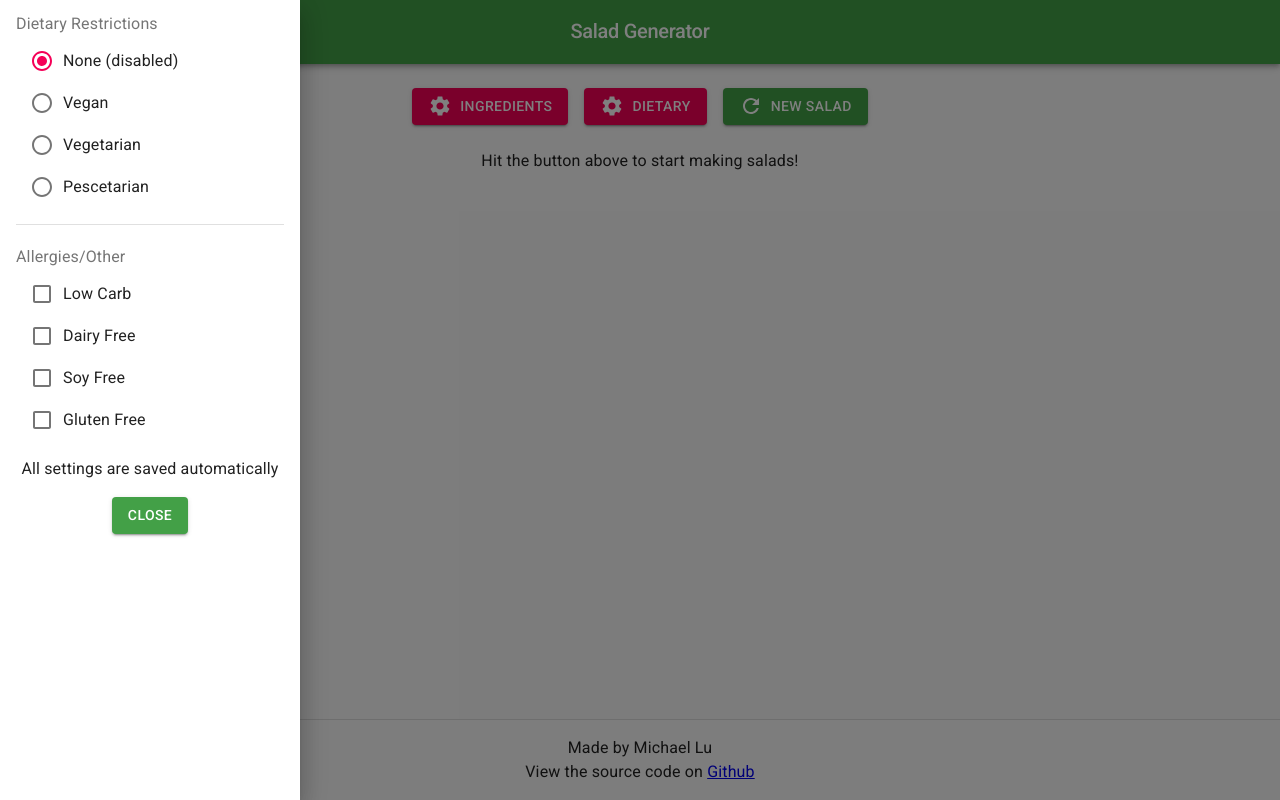
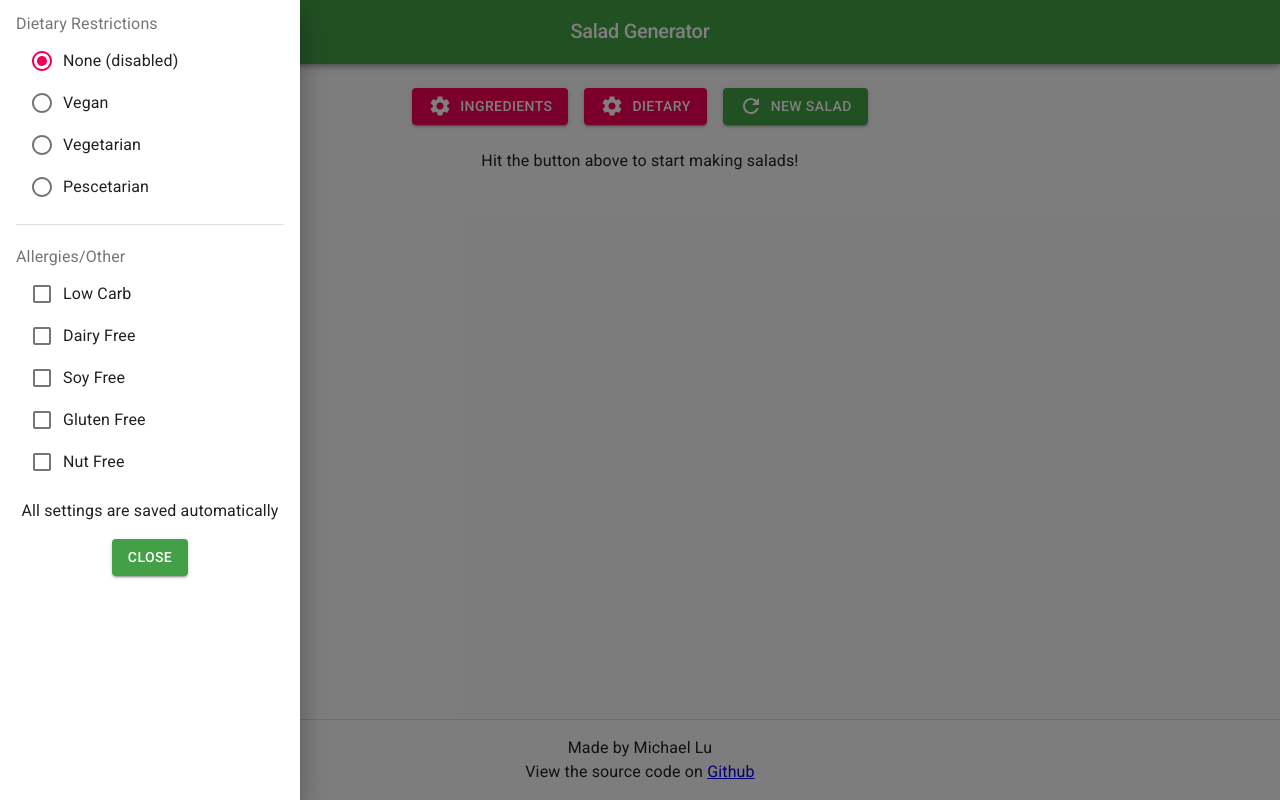
Before and after one commit to MikeLuDev/salad-generator, a React (Create React App) app: page / in a window 1280 px wide. Both pictures are taken after a click on the button "DIETARY". Built offline with nearby package versions, Linux system fonts and the light colour scheme.

Commit message:
Added nut free option

```diff
--- a/src/components/DietarySettings.tsx
+++ b/src/components/DietarySettings.tsx
@@ -53,7 +53,14 @@ const DietaryBoxes: React.FC = () => {
   const stringifiedDefaultDietarySettings = JSON.stringify(
     dietaryDefaultSettings,
   );
-  const { diet, dairyFree, glutenFree, lowCarb, soyFree } = dietarySettings;
+  const {
+    diet,
+    dairyFree,
+    glutenFree,
+    lowCarb,
+    soyFree,
+    nutFree,
+  } = dietarySettings;
 
   const getDietarySettings = () =>
     settings.dietarySettings.getDietarySettings().then((response) => {
@@ -164,6 +171,16 @@ const DietaryBoxes: React.FC = () => {
             }
             label="Gluten Free"
           />
+          <FormControlLabel
+            control={
+              <Checkbox
+                checked={nutFree}
+                onChange={handleCheckboxChange}
+                value="nutFree"
+              />
+            }
+            label="Nut Free"
+          />
         </FormGroup>
       </FormControl>
 
--- a/src/constants/defaultSettings.ts
+++ b/src/constants/defaultSettings.ts
@@ -35,6 +35,7 @@ const dietaryDefaultSettings: IDietaryOptions = {
   dairyFree: false,
   soyFree: false,
   glutenFree: false,
+  nutFree: false,
 };
 
 export { saladDefaultSettings as default, dietaryDefaultSettings };
--- a/src/js/spinSalad.ts
+++ b/src/js/spinSalad.ts
@@ -34,7 +34,14 @@ const pickRandomIngredients = (
 
 const filterIngredientsByDiet = async () => {
   const dietarySettings = await settings.dietarySettings.getDietarySettings();
-  const { diet, lowCarb, dairyFree, soyFree, glutenFree } = dietarySettings;
+  const {
+    diet,
+    lowCarb,
+    dairyFree,
+    soyFree,
+    glutenFree,
+    nutFree,
+  } = dietarySettings;
   let ingredients = saladIngredients;
 
   const filterByTag = (tag: string, includes: boolean = true) => {
@@ -48,6 +55,7 @@ const filterIngredientsByDiet = async () => {
   if (dairyFree) filterByTag('soy', false);
   if (soyFree) filterByTag('soy', false);
   if (glutenFree) filterByTag('gluten', false);
+  if (nutFree) filterByTag('nuts', false);
 
   return ingredients;
 };
--- a/src/tsConfig/interfaces.d.ts
+++ b/src/tsConfig/interfaces.d.ts
@@ -34,4 +34,5 @@ interface IDietaryOptions {
   dairyFree: boolean;
   soyFree: boolean;
   glutenFree: boolean;
+  nutFree: boolean;
 }
```
